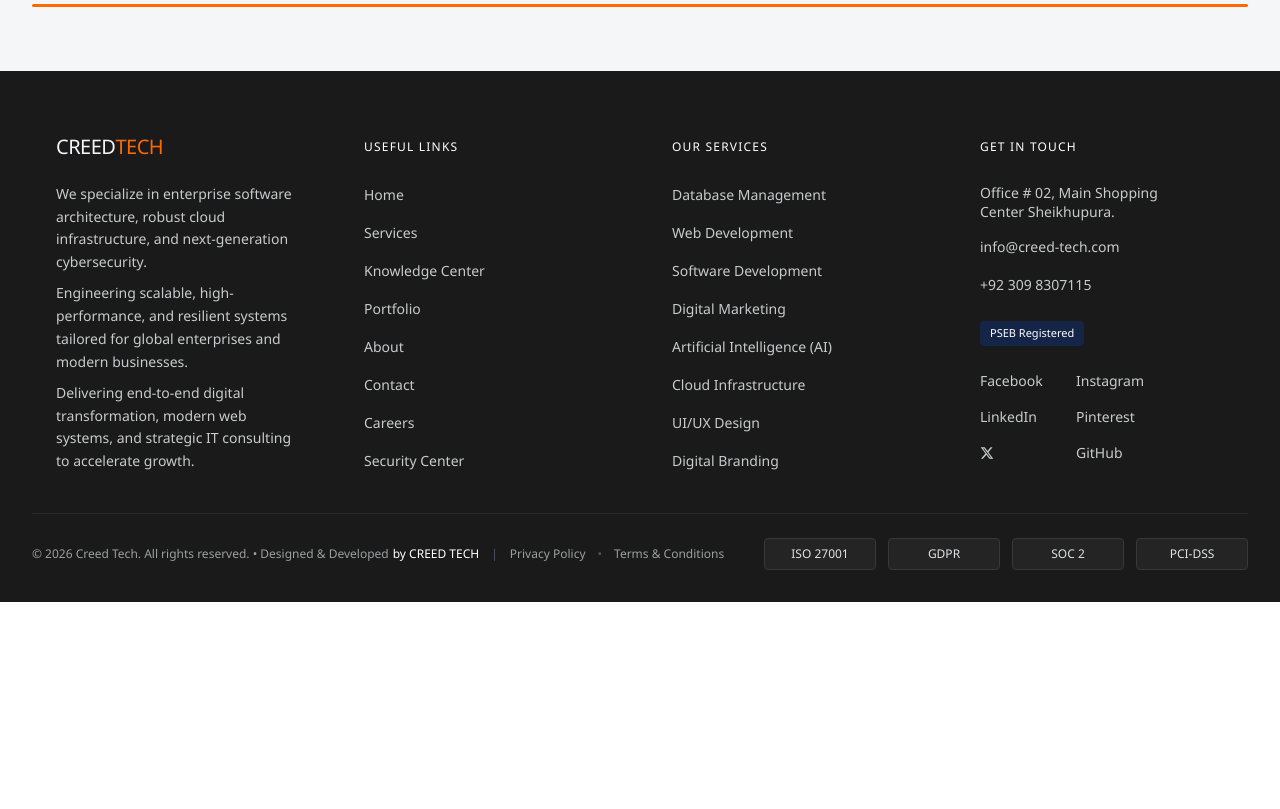
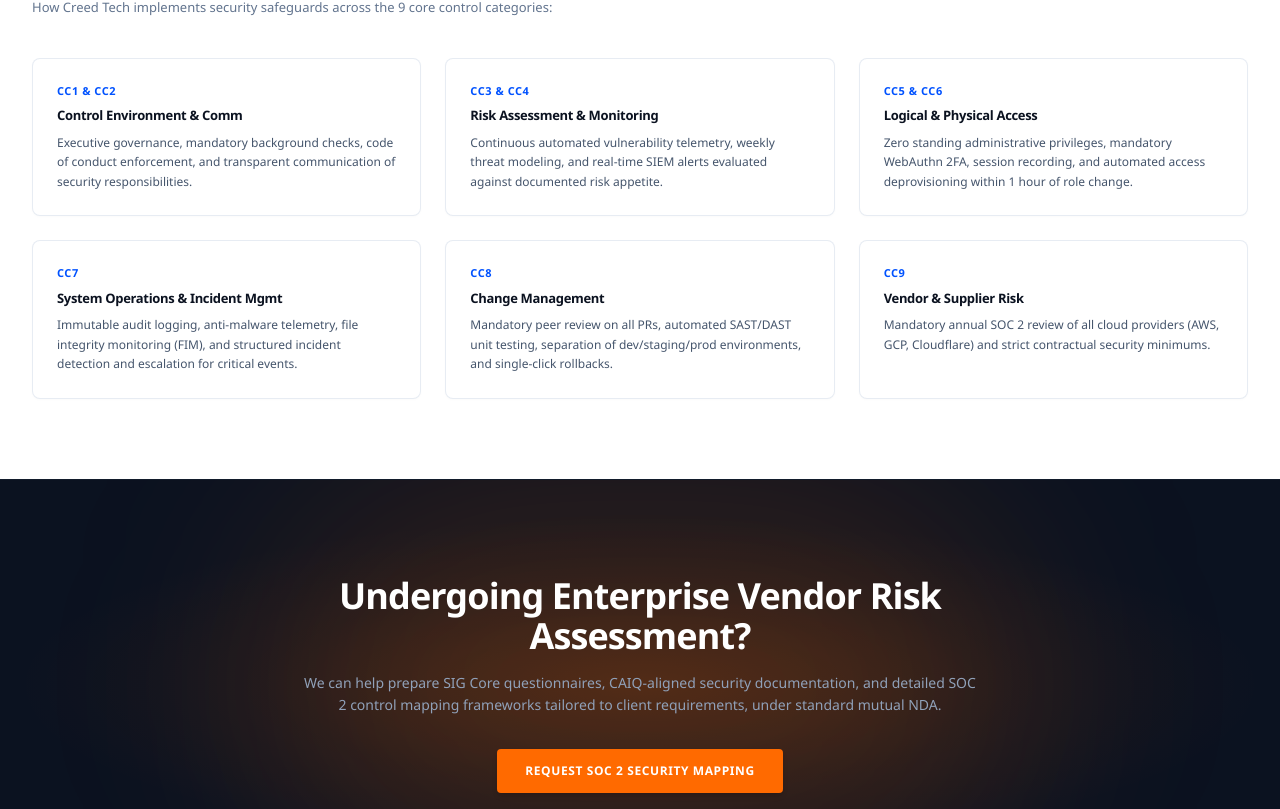
Before and after one commit to tariq200380/enterprise-app, a Next.js app: page /security-soc-2 in a window 1280 px wide. Shown: the part 1531-2340 px from the top of the page. Before the commit the page ends 2133 px from the top, so only its background shows below. Built offline with nearby package versions, Linux system fonts and the light colour scheme.

Commit message:
feat: implement AICPA Common Criteria CC1-CC9 cards and dark vendor risk assessment CTA section with soft orange glow

```diff
--- a/src/app/security-soc-2/page.tsx
+++ b/src/app/security-soc-2/page.tsx
@@ -164,6 +164,136 @@ export default function SecuritySoc2Page() {
           </div>
         </div>
       </section>
+
+      {/* Section: AICPA Common Criteria (CC1-CC9) Implementation */}
+      <section className="w-full py-16 sm:py-20 px-4 sm:px-6 lg:px-8 bg-white border-t border-slate-100">
+        <div className="max-w-7xl mx-auto">
+          {/* Section Header */}
+          <div className="mb-8 sm:mb-10 text-left">
+            <span className="text-xs sm:text-[13px] font-bold text-[#0052FF] tracking-widest uppercase block mb-3">
+              TRUST CRITERIA BREAKDOWN
+            </span>
+            <h2 className="text-2xl sm:text-3xl md:text-4xl font-extrabold text-[#0B1220] tracking-tight leading-tight mb-4">
+              AICPA Common Criteria (CC1-CC9)<br className="hidden sm:inline" /> Implementation
+            </h2>
+            <p className="text-slate-500 text-xs sm:text-[13px] max-w-3xl leading-relaxed font-normal">
+              How Creed Tech implements security safeguards across the 9 core control categories:
+            </p>
+          </div>
+
+          {/* 6 Cards Grid (3 Columns, 2 Rows) */}
+          <div className="grid grid-cols-1 md:grid-cols-3 gap-6">
+            {/* Card 1: CC1 & CC2 */}
+            <div className="bg-white border border-slate-200/80 rounded-lg p-5 sm:p-6 shadow-[0_1px_3px_rgba(0,0,0,0.02)] hover:border-[#0052FF]/40 hover:shadow-md transition-all flex flex-col justify-start">
+              <span className="text-[#0052FF] font-bold text-[10px] sm:text-[11px] uppercase tracking-wider block mb-2">
+                CC1 &amp; CC2
+              </span>
+              <h3 className="text-[#0B1220] font-bold text-xs sm:text-[13px] mb-2 tracking-tight">
+                Control Environment &amp; Comm
+              </h3>
+              <p className="text-slate-600 text-[11px] sm:text-xs leading-relaxed font-normal">
+                Executive governance, mandatory background checks, code of conduct enforcement, and transparent communication of security responsibilities.
+              </p>
+            </div>
+
+            {/* Card 2: CC3 & CC4 */}
+            <div className="bg-white border border-slate-200/80 rounded-lg p-5 sm:p-6 shadow-[0_1px_3px_rgba(0,0,0,0.02)] hover:border-[#0052FF]/40 hover:shadow-md transition-all flex flex-col justify-start">
+              <span className="text-[#0052FF] font-bold text-[10px] sm:text-[11px] uppercase tracking-wider block mb-2">
+                CC3 &amp; CC4
+              </span>
+              <h3 className="text-[#0B1220] font-bold text-xs sm:text-[13px] mb-2 tracking-tight">
+                Risk Assessment &amp; Monitoring
+              </h3>
+              <p className="text-slate-600 text-[11px] sm:text-xs leading-relaxed font-normal">
+                Continuous automated vulnerability telemetry, weekly threat modeling, and real-time SIEM alerts evaluated against documented risk appetite.
+              </p>
+            </div>
+
+            {/* Card 3: CC5 & CC6 */}
+            <div className="bg-white border border-slate-200/80 rounded-lg p-5 sm:p-6 shadow-[0_1px_3px_rgba(0,0,0,0.02)] hover:border-[#0052FF]/40 hover:shadow-md transition-all flex flex-col justify-start">
+              <span className="text-[#0052FF] font-bold text-[10px] sm:text-[11px] uppercase tracking-wider block mb-2">
+                CC5 &amp; CC6
+              </span>
+              <h3 className="text-[#0B1220] font-bold text-xs sm:text-[13px] mb-2 tracking-tight">
+                Logical &amp; Physical Access
+              </h3>
+              <p className="text-slate-600 text-[11px] sm:text-xs leading-relaxed font-normal">
+                Zero standing administrative privileges, mandatory WebAuthn 2FA, session recording, and automated access deprovisioning within 1 hour of role change.
+              </p>
+            </div>
+
+            {/* Card 4: CC7 */}
+            <div className="bg-white border border-slate-200/80 rounded-lg p-5 sm:p-6 shadow-[0_1px_3px_rgba(0,0,0,0.02)] hover:border-[#0052FF]/40 hover:shadow-md transition-all flex flex-col justify-start">
+              <span className="text-[#0052FF] font-bold text-[10px] sm:text-[11px] uppercase tracking-wider block mb-2">
+                CC7
+              </span>
+              <h3 className="text-[#0B1220] font-bold text-xs sm:text-[13px] mb-2 tracking-tight">
+                System Operations &amp; Incident Mgmt
+              </h3>
+              <p className="text-slate-600 text-[11px] sm:text-xs leading-relaxed font-normal">
+                Immutable audit logging, anti-malware telemetry, file integrity monitoring (FIM), and structured incident detection and escalation for critical events.
+              </p>
+            </div>
+
+            {/* Card 5: CC8 */}
+            <div className="bg-white border border-slate-200/80 rounded-lg p-5 sm:p-6 shadow-[0_1px_3px_rgba(0,0,0,0.02)] hover:border-[#0052FF]/40 hover:shadow-md transition-all flex flex-col justify-start">
+              <span className="text-[#0052FF] font-bold text-[10px] sm:text-[11px] uppercase tracking-wider block mb-2">
+                CC8
+              </span>
+              <h3 className="text-[#0B1220] font-bold text-xs sm:text-[13px] mb-2 tracking-tight">
+                Change Management
+              </h3>
+              <p className="text-slate-600 text-[11px] sm:text-xs leading-relaxed font-normal">
+                Mandatory peer review on all PRs, automated SAST/DAST unit testing, separation of dev/staging/prod environments, and single-click rollbacks.
+              </p>
+            </div>
+
+            {/* Card 6: CC9 */}
+            <div className="bg-white border border-slate-200/80 rounded-lg p-5 sm:p-6 shadow-[0_1px_3px_rgba(0,0,0,0.02)] hover:border-[#0052FF]/40 hover:shadow-md transition-all flex flex-col justify-start">
+              <span className="text-[#0052FF] font-bold text-[10px] sm:text-[11px] uppercase tracking-wider block mb-2">
+                CC9
+              </span>
+              <h3 className="text-[#0B1220] font-bold text-xs sm:text-[13px] mb-2 tracking-tight">
+                Vendor &amp; Supplier Risk
+              </h3>
+              <p className="text-slate-600 text-[11px] sm:text-xs leading-relaxed font-normal">
+                Mandatory annual SOC 2 review of all cloud providers (AWS, GCP, Cloudflare) and strict contractual security minimums.
+              </p>
+            </div>
+          </div>
+        </div>
+      </section>
+
+      {/* Section: Dark CTA Section (Undergoing Enterprise Vendor Risk Assessment?) */}
+      <section className="w-full bg-[#0B1220] py-20 sm:py-24 px-4 sm:px-6 lg:px-8 relative overflow-hidden text-center border-t border-slate-800/40">
+        {/* Ambient Orange Radial Glow */}
+        <div
+          className="absolute inset-0 pointer-events-none"
+          style={{
+            background: "radial-gradient(ellipse 65% 55% at 50% 50%, rgba(255, 106, 0, 0.18) 0%, rgba(255, 106, 0, 0.05) 45%, transparent 75%)"
+          }}
+        />
+
+        {/* Centered Soft Orange Glow Orb */}
+        <div className="absolute top-1/2 left-1/2 -translate-x-1/2 -translate-y-1/2 w-[550px] sm:w-[750px] h-[300px] sm:h-[420px] bg-[#FF6A00]/15 rounded-full blur-[110px] pointer-events-none" />
+
+        <div className="max-w-4xl mx-auto relative z-10">
+          <h2 className="text-2xl sm:text-3xl md:text-4xl font-extrabold text-white tracking-tight mb-4">
+            Undergoing Enterprise Vendor Risk<br className="hidden sm:inline" /> Assessment?
+          </h2>
+          <p className="text-slate-400 text-xs sm:text-sm max-w-2xl mx-auto leading-relaxed mb-8 font-normal">
+            We can help prepare SIG Core questionnaires, CAIQ-aligned security documentation, and detailed SOC 2 control mapping frameworks tailored to client requirements, under standard mutual NDA.
+          </p>
+          <div>
+            <Link
+              href="/contact"
+              className="inline-block px-7 py-3.5 bg-[#FF6A00] hover:bg-[#E55F00] text-white font-bold text-xs tracking-wider uppercase rounded transition-colors shadow-md"
+            >
+              REQUEST SOC 2 SECURITY MAPPING
+            </Link>
+          </div>
+        </div>
+      </section>
     </div>
   );
 }
```
